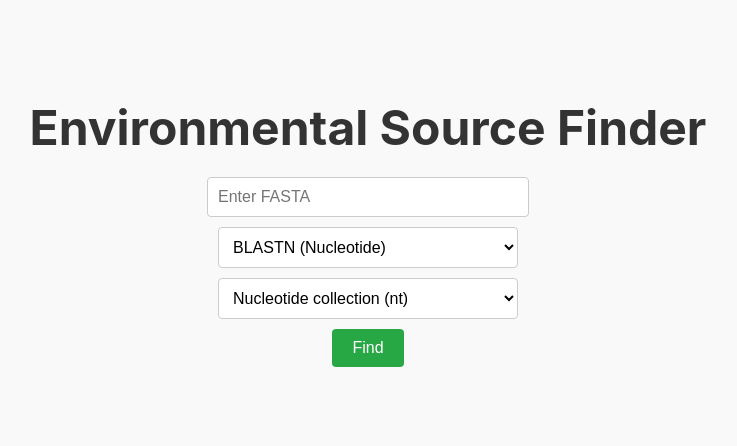
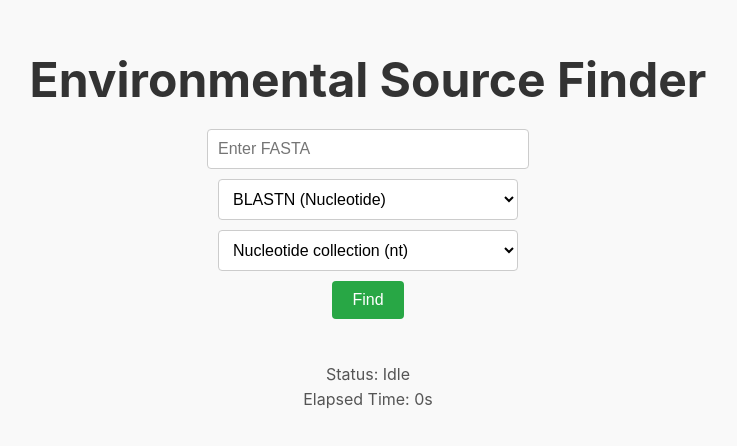
Before and after one commit to soujanyaav/btp, a React (Create React App) app: page / in a window 1280 px wide. Shown: the part 184-630 px from the top of the page, without its empty margins (272-1009 px from the left). Built offline with nearby package versions, Linux system fonts and the light colour scheme.

Commit message:
Added API

```diff
--- a/src/Components/HomePage.css
+++ b/src/Components/HomePage.css
@@ -1,3 +1,4 @@
+/* Container styling */
 .homepage-container {
   display: flex;
   flex-direction: column;
@@ -17,6 +18,7 @@
   display: flex;
   flex-direction: column;
   align-items: center;
+  margin-bottom: 20px;
 }
 
 /* Input for FASTA sequence */
@@ -69,9 +71,57 @@
   background-color: #218838;
 }
 
+/* Status container styling */
+.status-container {
+  margin-top: 20px;
+  color: #555;
+  font-size: 1rem;
+  text-align: center;
+}
+
+.status-container p {
+  margin: 5px 0;
+}
+
+/* Timer and status text */
+.timer {
+  font-weight: bold;
+  color: #555;
+}
+
+.status {
+  font-weight: bold;
+  color: #007bff;
+}
+
 /* Error container styling */
 .error-container {
   margin-top: 20px;
   color: #d9534f;
   font-size: 1rem;
 }
+
+/* Summary container styling */
+.summary-container {
+  margin-top: 30px;
+  width: 80%;
+  max-width: 600px;
+  background-color: #fff;
+  padding: 15px;
+  border: 1px solid #ccc;
+  border-radius: 5px;
+  color: #333;
+  font-size: 1rem;
+  line-height: 1.5;
+  box-shadow: 0px 4px 8px rgba(0, 0, 0, 0.1);
+}
+
+.summary-container h2 {
+  font-size: 1.5rem;
+  color: #28a745;
+  margin-bottom: 10px;
+}
+
+.summary-container p {
+  margin: 0;
+}
--- a/src/Components/HomePage.js
+++ b/src/Components/HomePage.js
@@ -1,41 +1,64 @@
-import React, { useState } from 'react';
+import React, { useState, useEffect } from 'react';
 import './HomePage.css';
 
 const HomePage = () => {
-  const [fasta, setFasta] = useState(''); // State for the FASTA input
-  const [blastType, setBlastType] = useState('blastn'); // State for the selected BLAST type
-  const [database, setDatabase] = useState('nt'); // State for the selected database
-  const [loading, setLoading] = useState(false); // Loading state
-  const [error, setError] = useState(''); // Error state
+  const [fasta, setFasta] = useState('');
+  const [blastType, setBlastType] = useState('blastn');
+  const [database, setDatabase] = useState('nt');
+  const [loading, setLoading] = useState(false);
+  const [error, setError] = useState('');
+  const [summary, setSummary] = useState('');
+  const [status, setStatus] = useState('Idle');
+  const [timer, setTimer] = useState(0);
 
   const handleFindClick = async () => {
     setLoading(true);
-    setError(''); // Clear previous errors
+    setError('');
+    setSummary('');
+    setTimer(0);
 
     try {
-      // Make a POST request to the backend with the FASTA sequence, blast type, and database
+      const intervalId = setInterval(() => {
+        setTimer((prev) => prev + 1);
+        fetchStatus();
+      }, 1000); // Update every second
+
       const response = await fetch('http://localhost:5000/blast', {
         method: 'POST',
         headers: {
           'Content-Type': 'application/json',
         },
-        body: JSON.stringify({ sequence: fasta, blast_type: blastType, database: database }), // Send the FASTA sequence in JSON format
+        body: JSON.stringify({ sequence: fasta, blast_type: blastType, database: database }),
       });
 
-      const data = await response.json(); // Parse the JSON response
+      clearInterval(intervalId);
+
+      const data = await response.json();
 
       if (response.ok) {
-        // Open the generated HTML file in a new tab
-        window.open('http://localhost:5000/blast-result', '_blank');
+        setSummary(data.summary);
       } else {
         setError(`Error: ${data.error}`);
       }
     } catch (error) {
       setError(`Request failed: ${error.message}`);
     } finally {
-      setLoading(false); // Stop the loading spinner
+      setLoading(false);
     }
   };
+
+  const fetchStatus = async () => {
+    const response = await fetch('http://localhost:5000/status');
+    const data = await response.json();
+    setStatus(data.status);
+  };
+
+  useEffect(() => {
+    if (loading) {
+      const intervalId = setInterval(() => setTimer((prev) => prev + 1), 1000);
+      return () => clearInterval(intervalId);
+    }
+  }, [loading]);
 
   return (
     <div className="homepage-container">
@@ -46,10 +69,8 @@ const HomePage = () => {
           type="text"
           placeholder="Enter FASTA"
           value={fasta}
-          onChange={(e) => setFasta(e.target.value)} // Update state with input value
+          onChange={(e) => setFasta(e.target.value)}
         />
-
-        {/* Dropdown for selecting BLAST type */}
         <select className="select-blast-type" value={blastType} onChange={(e) => setBlastType(e.target.value)}>
           <option value="blastn">BLASTN (Nucleotide)</option>
           <option value="blastp">BLASTP (Protein)</option>
@@ -57,25 +78,30 @@ const HomePage = () => {
           <option value="tblastn">TBLASTN (Protein to translated nucleotide)</option>
           <option value="tblastx">TBLASTX (Translated nucleotide to translated nucleotide)</option>
         </select>
-
-        {/* Dropdown for selecting database */}
         <select className="select-database" value={database} onChange={(e) => setDatabase(e.target.value)}>
           <option value="nt">Nucleotide collection (nt)</option>
           <option value="nr">Non-redundant protein (nr)</option>
           <option value="refseq_rna">RefSeq RNA</option>
           <option value="refseq_protein">RefSeq Protein</option>
           <option value="swissprot">SwissProt (Manually curated protein sequences)</option>
-          <option value="core_nt">Core Nucleotide Database (core_nt)</option> {/* Added core_nt option */}
+          <option value="core_nt">Core Nucleotide Database (core_nt)</option>
         </select>
-
         <button className="find-button" onClick={handleFindClick} disabled={loading}>
           {loading ? 'Finding...' : 'Find'}
         </button>
       </div>
 
-      {error && (
-        <div className="error-container">
-          <p>{error}</p>
+      <div className="status-container">
+        <p>Status: {status}</p>
+        <p>Elapsed Time: {timer}s</p>
+      </div>
+
+      {error && <div className="error-container"><p>{error}</p></div>}
+
+      {summary && (
+        <div className="summary-container">
+          <h2>Summary:</h2>
+          <p>{summary}</p>
         </div>
       )}
     </div>
```
